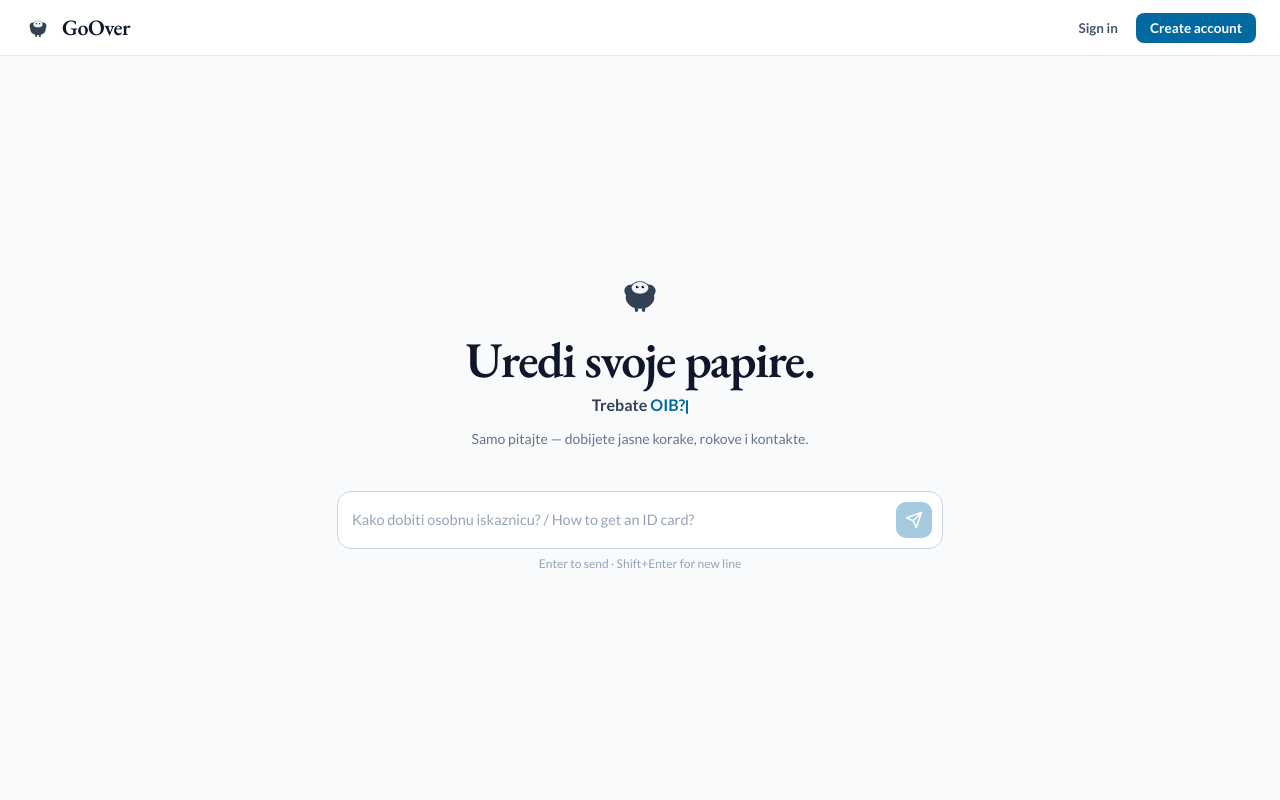
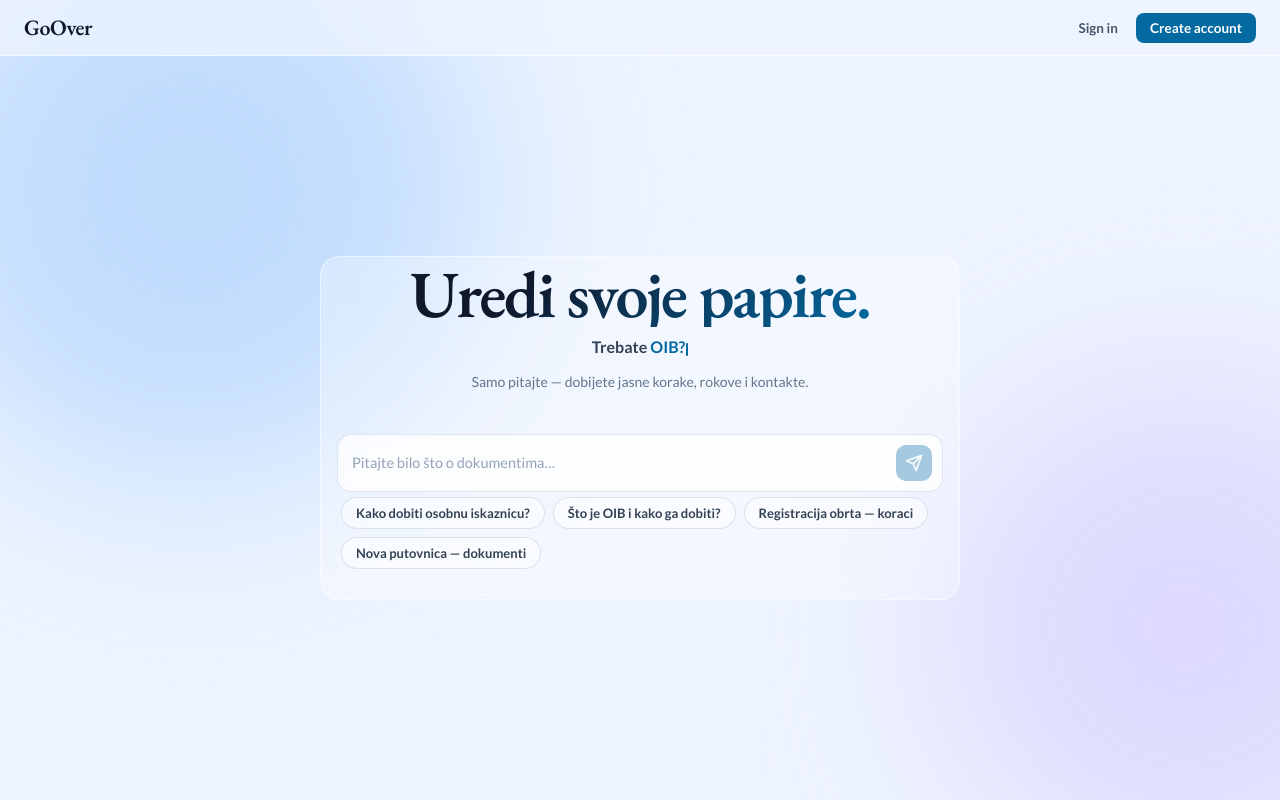
Before and after one commit to vladyslav-kurko/sheepai-2026, a React (Vite) app in the folder frontend/: page / in a window 1280 px wide. Built offline with nearby package versions, Linux system fonts and the light colour scheme; no server answers.

Commit message:
chore: design

```diff
--- a/frontend/src/components/ChatInput.tsx
+++ b/frontend/src/components/ChatInput.tsx
@@ -4,17 +4,24 @@ import { SendIcon } from './icons';
 
 const MAX_HEIGHT = 160;
 
+const CHIPS = [
+  'Kako dobiti osobnu iskaznicu?',
+  'Što je OIB i kako ga dobiti?',
+  'Registracija obrta — koraci',
+  'Nova putovnica — dokumenti',
+];
+
 interface Props {
   value: string;
   onChange: (value: string) => void;
   onSubmit: () => void;
+  onChipClick?: (text: string) => void;
   loading: boolean;
   showHint: boolean;
   inputRef: RefObject<HTMLTextAreaElement | null>;
 }
 
-export default function ChatInput({ value, onChange, onSubmit, loading, showHint, inputRef }: Props) {
-  // Auto-resize: shrink to 'auto' first so scrollHeight recalculates correctly
+export default function ChatInput({ value, onChange, onSubmit, onChipClick, loading, showHint, inputRef }: Props) {
   useEffect(() => {
     const el = inputRef.current;
     if (!el) return;
@@ -44,7 +51,7 @@ export default function ChatInput({ value, onChange, onSubmit, loading, showHint
           value={value}
           onChange={(e) => onChange(e.target.value)}
           onKeyDown={handleKeyDown}
-          placeholder="Kako dobiti osobnu iskaznicu? / How to get an ID card?"
+          placeholder="Pitajte bilo što o dokumentima…"
           rows={1}
           aria-label="Your question"
           disabled={loading}
@@ -58,7 +65,22 @@ export default function ChatInput({ value, onChange, onSubmit, loading, showHint
           <SendIcon />
         </button>
       </form>
-      {showHint && <p className="card__hint">Enter to send · Shift+Enter for new line</p>}
+      {/* {showHint && <p className="card__hint">Enter za slanje · Shift+Enter novi red</p>} */}
+      {showHint && onChipClick && (
+        <div className="card__chips">
+          {CHIPS.map((chip) => (
+            <button
+              key={chip}
+              type="button"
+              className="card__chip"
+              onClick={() => onChipClick(chip)}
+              disabled={loading}
+            >
+              {chip}
+            </button>
+          ))}
+        </div>
+      )}
     </div>
   );
 }
--- a/frontend/src/components/Header.css
+++ b/frontend/src/components/Header.css
@@ -8,8 +8,10 @@
   align-items: center;
   justify-content: space-between;
   padding: 0 24px;
-  background: #FFFFFF;
-  border-bottom: 1px solid #E2E8F0;
+  background: rgba(238, 244, 255, 0.75);
+  backdrop-filter: blur(16px);
+  -webkit-backdrop-filter: blur(16px);
+  border-bottom: 1px solid rgba(255, 255, 255, 0.6);
   z-index: 100;
 }
 
--- a/frontend/src/components/Header.tsx
+++ b/frontend/src/components/Header.tsx
@@ -1,6 +1,6 @@
 import { Link } from 'react-router-dom';
 import { useAuth } from '../context/AuthContext';
-import { SheepLogo } from './icons';
+// import { SheepLogo } from './icons';
 import './Header.css';
 
 export default function Header() {
@@ -9,7 +9,7 @@ export default function Header() {
   return (
     <header className="header">
       <Link to="/" className="header__logo">
-        <SheepLogo size={28} />
+        {/* <SheepLogo size={28} /> */}
         <span className="header__logo-text">GoOver</span>
       </Link>
       <nav className="header__nav">
--- a/frontend/src/components/HeroSection.tsx
+++ b/frontend/src/components/HeroSection.tsx
@@ -1,5 +1,8 @@
 import { useState, useEffect } from 'react';
-import { SheepLogo } from './icons';
+
+interface Props {
+  visible?: boolean;
+}
 
 const PHRASES = [
   'osobnu iskaznicu?',
@@ -13,7 +16,7 @@ const PHRASES = [
 
 const PREFIX = 'Trebate ';
 
-export default function HeroSection() {
+export default function HeroSection({ visible = true }: Props) {
   const [index, setIndex] = useState(0);
   const [displayed, setDisplayed] = useState('');
   const [phase, setPhase] = useState<'typing' | 'deleting'>('typing');
@@ -45,8 +48,7 @@ export default function HeroSection() {
   }, [displayed, phase, index]);
 
   return (
-    <section className="card__hero">
-      <SheepLogo size={52} />
+    <section className={`card__hero${visible ? '' : ' card__hero--out'}`}>
       <h1 className="card__title">Uredi svoje papire.</h1>
       <p className="card__typewriter">
         {PREFIX}
--- a/frontend/src/components/icons.tsx
+++ b/frontend/src/components/icons.tsx
@@ -1,17 +1,22 @@
-export function SheepLogo({ size = 40 }: { size?: number }) {
+// export function SheepLogo({ size = 40 }: { size?: number }) {
+//   return <GoOverLogo size={size} />;
+// }
+
+export function GoOverLogo({ size = 40 }: { size?: number }) {
   return (
     <svg width={size} height={size} viewBox="0 0 40 40" fill="none" aria-hidden="true">
-      <ellipse cx="20" cy="22" rx="11" ry="8.5" fill="#334155" />
-      <ellipse cx="13" cy="17" rx="5" ry="5" fill="#334155" />
-      <ellipse cx="27" cy="17" rx="5" ry="5" fill="#334155" />
-      <ellipse cx="20" cy="15.5" rx="8" ry="6" fill="#334155" />
-      <ellipse cx="20" cy="14.5" rx="6.5" ry="4.5" fill="#F1F5F9" />
-      <circle cx="17.8" cy="13.8" r="1" fill="#020617" />
-      <circle cx="22.2" cy="13.8" r="1" fill="#020617" />
-      <circle cx="18.2" cy="13.5" r="0.35" fill="#F8FAFC" />
-      <circle cx="22.6" cy="13.5" r="0.35" fill="#F8FAFC" />
-      <rect x="16" y="28" width="2.5" height="5" rx="1.25" fill="#334155" />
-      <rect x="21.5" y="28" width="2.5" height="5" rx="1.25" fill="#334155" />
+      <line x1="9.5" y1="20" x2="14.5" y2="20" stroke="#0369A1" strokeWidth="2" strokeLinecap="round" />
+      <line x1="21.5" y1="20" x2="27" y2="20" stroke="#0369A1" strokeWidth="2" strokeLinecap="round" />
+      <circle cx="6" cy="20" r="3" fill="#0369A1" />
+      <circle cx="18" cy="20" r="3" fill="#0369A1" />
+      <circle cx="33" cy="20" r="5.5" fill="#0369A1" />
+      <path
+        d="M29.5 20.5 L32 22.5 L36.5 17.5"
+        stroke="white"
+        strokeWidth="1.8"
+        strokeLinecap="round"
+        strokeLinejoin="round"
+      />
     </svg>
   );
 }
--- a/frontend/src/pages/HomePage.css
+++ b/frontend/src/pages/HomePage.css
@@ -1,31 +1,94 @@
 /* ── Page shell — always centered ── */
 .page {
+  position: relative;
   display: flex;
+  flex-direction: column;
   align-items: center;
   justify-content: center;
   height: 100dvh;
-  background: #F8FAFC;
-  padding: 80px 16px 24px; /* 56px header + 24px original */
+  background: #EEF4FF;
+  padding: 80px 16px 24px;
   box-sizing: border-box;
   overflow: hidden;
 }
 
+/* ── Ambient gradient blobs ── */
+.page::before,
+.page::after {
+  content: '';
+  position: absolute;
+  border-radius: 50%;
+  filter: blur(90px);
+  pointer-events: none;
+  will-change: transform;
+  animation: blob-drift 24s ease-in-out infinite;
+}
+
+.page::before {
+  width: min(560px, 60vw);
+  height: min(560px, 60vw);
+  background: rgba(147, 197, 253, 0.5);
+  top: -15%;
+  left: -10%;
+  animation-delay: 0s;
+}
+
+.page::after {
+  width: min(480px, 50vw);
+  height: min(480px, 50vw);
+  background: rgba(196, 181, 253, 0.4);
+  bottom: -12%;
+  right: -8%;
+  animation-delay: -12s;
+}
+
+@keyframes blob-drift {
+  0%, 100% { transform: translate(0px,   0px)  scale(1);    }
+  25%       { transform: translate(40px,  30px) scale(1.04); }
+  50%       { transform: translate(-25px, 45px) scale(0.97); }
+  75%       { transform: translate(45px, -30px) scale(1.02); }
+}
+
+@media (prefers-reduced-motion: reduce) {
+  .page::before,
+  .page::after { animation: none; }
+}
+
 /* ── Card ── */
 .card {
+  position: relative;
+  z-index: 1;
   display: flex;
   flex-direction: column;
   width: min(640px, 100%);
-  border: 1.5px solid transparent;
+  margin: auto;
+  border: 1.5px solid rgba(255, 255, 255, 0.5);
   border-radius: 20px;
-  transition: width 350ms ease, box-shadow 350ms ease, border-color 350ms ease;
+  background: rgba(255, 255, 255, 0.3);
+  backdrop-filter: blur(12px);
+  -webkit-backdrop-filter: blur(12px);
+  transition: width 350ms ease, box-shadow 350ms ease, border-color 350ms ease,
+              background 350ms ease, backdrop-filter 350ms ease;
 }
 
 .card--chat {
-  width: min(700px, 100%);
-  height: calc(100dvh - 56px - 48px); /* viewport - header - top/bottom padding */
-  border-color: #E2E8F0;
-  box-shadow: 0 4px 28px rgba(0, 0, 0, 0.07);
-  background: #FFFFFF;
+  position: fixed;
+  top: 80px;
+  left: 50%;
+  transform: translateX(-50%);
+  width: min(700px, calc(100vw - 32px));
+  height: calc(100dvh - 104px);
+  background: rgba(255, 255, 255, 0.82);
+  backdrop-filter: blur(24px);
+  -webkit-backdrop-filter: blur(24px);
+  border-color: rgba(255, 255, 255, 0.85);
+  box-shadow: 0 8px 32px rgba(99, 120, 180, 0.12), inset 0 0 0 1px rgba(255, 255, 255, 0.6);
+  animation: card-fadein 280ms ease both;
+}
+
+@keyframes card-fadein {
+  from { opacity: 0; }
+  to   { opacity: 1; }
 }
 
 /* ── Hero ── */
@@ -36,6 +99,21 @@
   gap: 10px;
   text-align: center;
   padding: 0 8px 28px;
+  animation: hero-in 500ms cubic-bezier(0.16, 1, 0.3, 1) both;
+}
+
+.card__hero--out {
+  animation: hero-out 200ms ease-in forwards;
+  pointer-events: none;
+}
+
+@keyframes hero-in {
+  from { opacity: 0; transform: translateY(16px); }
+  to   { opacity: 1; transform: translateY(0); }
+}
+
+@keyframes hero-out {
+  to { opacity: 0; transform: translateY(-10px); }
 }
 
 /* ── Top-right auth nav ── */
@@ -80,11 +158,15 @@
 .card__title {
   margin: 4px 0 0;
   font-family: 'EB Garamond', Georgia, serif;
-  font-size: 50px;
+  font-size: 66px;
   font-weight: 600;
+  letter-spacing: -2px;
+  line-height: 1;
+  background: linear-gradient(135deg, #0F172A 25%, #0369A1 100%);
+  -webkit-background-clip: text;
+  background-clip: text;
+  -webkit-text-fill-color: transparent;
   color: #0F172A;
-  letter-spacing: -1.5px;
-  line-height: 1;
 }
 
 .card__tagline {
@@ -147,9 +229,15 @@
 
 .msg-row {
   display: flex;
+  animation: msg-in 280ms cubic-bezier(0.16, 1, 0.3, 1) both;
 }
 .msg-row--user      { justify-content: flex-end; }
 .msg-row--assistant { justify-content: flex-start; }
+
+@keyframes msg-in {
+  from { opacity: 0; transform: translateY(10px); }
+  to   { opacity: 1; transform: translateY(0); }
+}
 
 /* ── Bubbles ── */
 .bubble {
@@ -168,7 +256,7 @@
 }
 
 .bubble--assistant {
-  background: #F1F5F9;
+  background: rgba(241, 245, 249, 0.85);
   color: #020617;
   border-bottom-left-radius: 4px;
 }
@@ -201,6 +289,45 @@
   .thinking-dots span { animation: none; opacity: 0.7; }
 }
 
+/* ── Suggestion chips ── */
+.card__chips {
+  display: flex;
+  flex-wrap: wrap;
+  gap: 8px;
+  margin-top: 5px;
+  padding: 0 4px 14px;
+  animation: hero-in 600ms cubic-bezier(0.16, 1, 0.3, 1) both;
+  animation-delay: 80ms;
+}
+
+.card__chip {
+  font-family: 'Lato', system-ui, sans-serif;
+  font-size: 13px;
+  font-weight: 600;
+  color: #334155;
+  background: rgba(255, 255, 255, 0.55);
+  border: 1.5px solid rgba(203, 213, 225, 0.65);
+  border-radius: 20px;
+  padding: 7px 14px;
+  cursor: pointer;
+  backdrop-filter: blur(8px);
+  -webkit-backdrop-filter: blur(8px);
+  transition: background 150ms ease, border-color 150ms ease, color 150ms ease,
+              transform 150ms ease;
+}
+
+.card__chip:hover:not(:disabled) {
+  background: rgba(255, 255, 255, 0.9);
+  border-color: #0369A1;
+  color: #0369A1;
+  transform: translateY(-1px);
+}
+
+.card__chip:disabled {
+  opacity: 0.4;
+  cursor: not-allowed;
+}
+
 /* ── Input area ── */
 .card__input-wrap {
   padding: 12px 16px 16px;
@@ -210,15 +337,17 @@
   display: flex;
   align-items: center;
   gap: 8px;
-  background: #FFFFFF;
-  border: 1.5px solid #CBD5E1;
+  background: rgba(255, 255, 255, 0.7);
+  border: 1.5px solid rgba(203, 213, 225, 0.6);
   border-radius: 14px;
   padding: 10px 10px 10px 14px;
+  backdrop-filter: blur(8px);
+  -webkit-backdrop-filter: blur(8px);
   transition: border-color 150ms ease, box-shadow 150ms ease;
 }
 
 .card--chat .card__form {
-  background: #F8FAFC;
+  background: rgba(248, 250, 252, 0.85);
 }
 
 .card__form:focus-within {
@@ -275,8 +404,17 @@
 }
 
 /* ── Responsive ── */
+@media (prefers-reduced-motion: reduce) {
+  .card__hero,
+  .card__hero--out,
+  .card__chips,
+  .msg-row { animation: none; }
+}
+
 @media (max-width: 480px) {
-  .card__title  { font-size: 38px; }
+  .card__title  { font-size: 44px; letter-spacing: -1.5px; }
+  .card__chips  { gap: 6px; }
+  .card__chip   { font-size: 12px; padding: 6px 11px; }
   .card__messages { padding: 16px 12px 6px; }
   .card__input-wrap { padding: 10px 10px 12px; }
   .bubble { max-width: 90%; }
--- a/frontend/src/pages/HomePage.tsx
+++ b/frontend/src/pages/HomePage.tsx
@@ -5,7 +5,6 @@ import MessageList from '../components/MessageList';
 import ChatInput from '../components/ChatInput';
 import './HomePage.css';
 
-// Replace with real API call when the backend is ready
 async function sendToBackend(_message: string): Promise<string> {
   await new Promise((r) => setTimeout(r, 1500));
   return 'Backend nije još spojen.\nBackend not connected yet.';
@@ -13,6 +12,7 @@ async function sendToBackend(_message: string): Promise<string> {
 
 export default function HomePage() {
   const [chatStarted, setChatStarted] = useState(false);
+  const [heroVisible, setHeroVisible] = useState(true);
   const [messages, setMessages] = useState<Message[]>([]);
   const [input, setInput] = useState('');
   const [loading, setLoading] = useState(false);
@@ -23,19 +23,23 @@ export default function HomePage() {
     bottomRef.current?.scrollIntoView({ behavior: 'smooth' });
   }, [messages, loading]);
 
-  async function submitMessage() {
-    const text = input.trim();
-    if (!text || loading) return;
+  async function submitText(text: string) {
+    const trimmed = text.trim();
+    if (!trimmed || loading) return;
 
-    if (!chatStarted) setChatStarted(true);
+    if (!chatStarted) {
+      setHeroVisible(false);
+      await new Promise((r) => setTimeout(r, 200));
+      setChatStarted(true);
+    }
 
-    const userMsg: Message = { id: crypto.randomUUID(), role: 'user', content: text };
+    const userMsg: Message = { id: crypto.randomUUID(), role: 'user', content: trimmed };
     setMessages((prev) => [...prev, userMsg]);
     setInput('');
     setLoading(true);
 
     try {
-      const reply = await sendToBackend(text);
+      const reply = await sendToBackend(trimmed);
       setMessages((prev) => [
         ...prev,
         { id: crypto.randomUUID(), role: 'assistant', content: reply },
@@ -46,10 +50,14 @@ export default function HomePage() {
     }
   }
 
+  function submitMessage() {
+    submitText(input);
+  }
+
   return (
     <div className="page">
-<div className={`card${chatStarted ? ' card--chat' : ''}`}>
-        {!chatStarted && <HeroSection />}
+      <div className={`card${chatStarted ? ' card--chat' : ''}`}>
+        {!chatStarted && <HeroSection visible={heroVisible} />}
         {chatStarted && (
           <MessageList messages={messages} loading={loading} bottomRef={bottomRef} />
         )}
@@ -57,6 +65,7 @@ export default function HomePage() {
           value={input}
           onChange={setInput}
           onSubmit={submitMessage}
+          onChipClick={submitText}
           loading={loading}
           showHint={!chatStarted}
           inputRef={inputRef}
--- a/frontend/src/pages/SignInPage.tsx
+++ b/frontend/src/pages/SignInPage.tsx
@@ -3,7 +3,7 @@ import { Link, useNavigate } from 'react-router-dom';
 import { postAuthSignin } from '../api/generated/authentication/authentication';
 import { ApiError } from '../api/mutator';
 import { useAuth } from '../context/AuthContext';
-import { SheepLogo } from '../components/icons';
+// import { SheepLogo } from '../components/icons';
 import './auth.css';
 
 export default function SignInPage() {
@@ -33,7 +33,7 @@ export default function SignInPage() {
     <div className="auth-page">
       <div className="auth-card">
         <div className="auth-card__logo">
-          <SheepLogo size={44} />
+          {/* <SheepLogo size={44} /> */}
           <h1 className="auth-card__title">Sign in</h1>
           <p className="auth-card__subtitle">Welcome back to GoOver</p>
         </div>
--- a/frontend/src/pages/SignUpPage.tsx
+++ b/frontend/src/pages/SignUpPage.tsx
@@ -3,7 +3,7 @@ import { Link, useNavigate } from 'react-router-dom';
 import { postAuthSignup } from '../api/generated/authentication/authentication';
 import { ApiError } from '../api/mutator';
 import { useAuth } from '../context/AuthContext';
-import { SheepLogo } from '../components/icons';
+// import { SheepLogo } from '../components/icons';
 import './auth.css';
 
 export default function SignUpPage() {
@@ -36,7 +36,7 @@ export default function SignUpPage() {
     <div className="auth-page">
       <div className="auth-card">
         <div className="auth-card__logo">
-          <SheepLogo size={44} />
+          {/* <SheepLogo size={44} /> */}
           <h1 className="auth-card__title">Create account</h1>
           <p className="auth-card__subtitle">Join GoOver — it's free</p>
         </div>
```
Also changed, not shown: frontend/src/pages/auth.css (+50 -5 lines).
